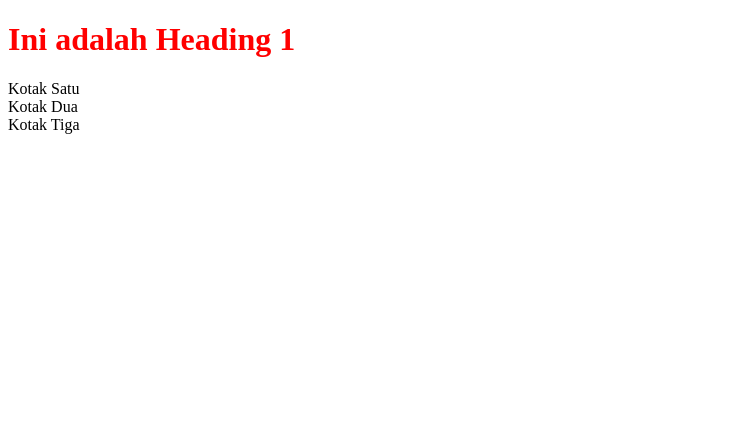
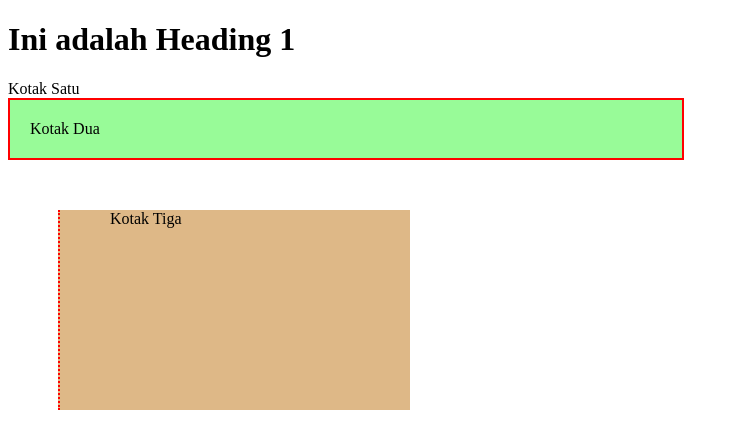
Before and after one commit to aderfa/Prakitkum-Web, a plain HTML site: page Sesi2/kotak.html in a window 1280 px wide. Shown: the whole page, without its empty margins (0-739 px from the left). Drawn offline with Linux system fonts and the light colour scheme.

Commit message:
Update style.css

```diff
--- a/Sesi2/style.css
+++ b/Sesi2/style.css
@@ -1,3 +1,28 @@
-h1 {
+.h1 {
   color: red;
 }
+
+.kotak-satu {
+  padding: 20px;
+  margin: 10;
+  border: 2px;
+  background-color: lightblue;
+}
+
+.kotak-dua {
+  padding: 20px;
+  margin: 10;
+  border: 2px solid red;
+  background-color: palegreen;
+  max-width: 50%;
+}
+
+.kotak-tiga {
+  padding-left: 50px;
+  margin-top: 50px;
+  margin-left: 50px;
+  border-left: 2px dotted red;
+  background-color: burlywood;
+  width: 300px;
+  height: 200px;
+}
```
